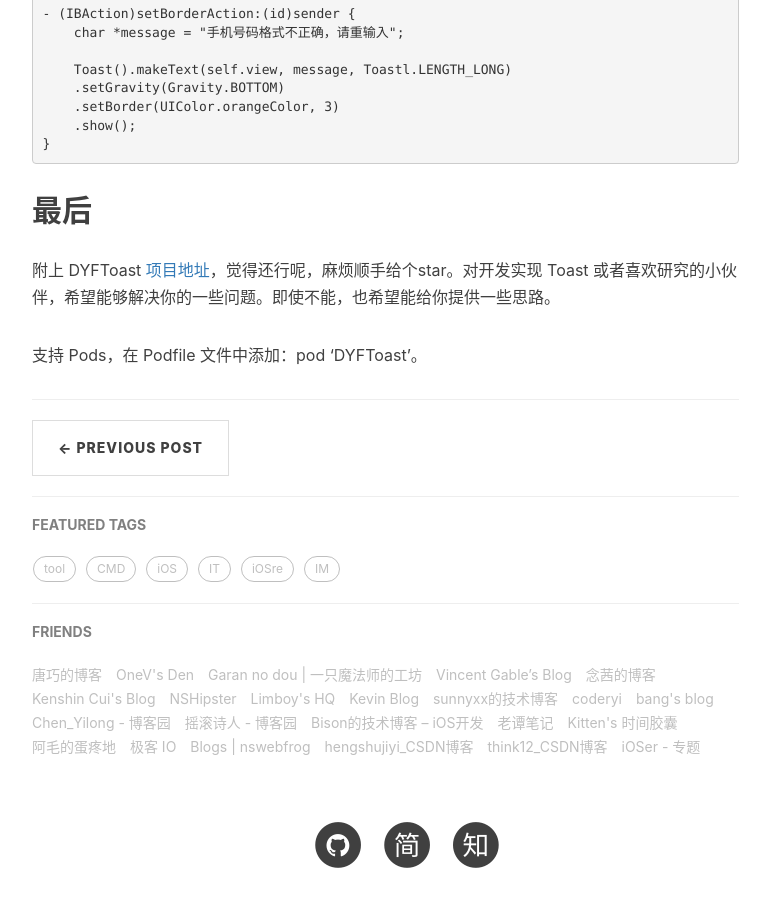
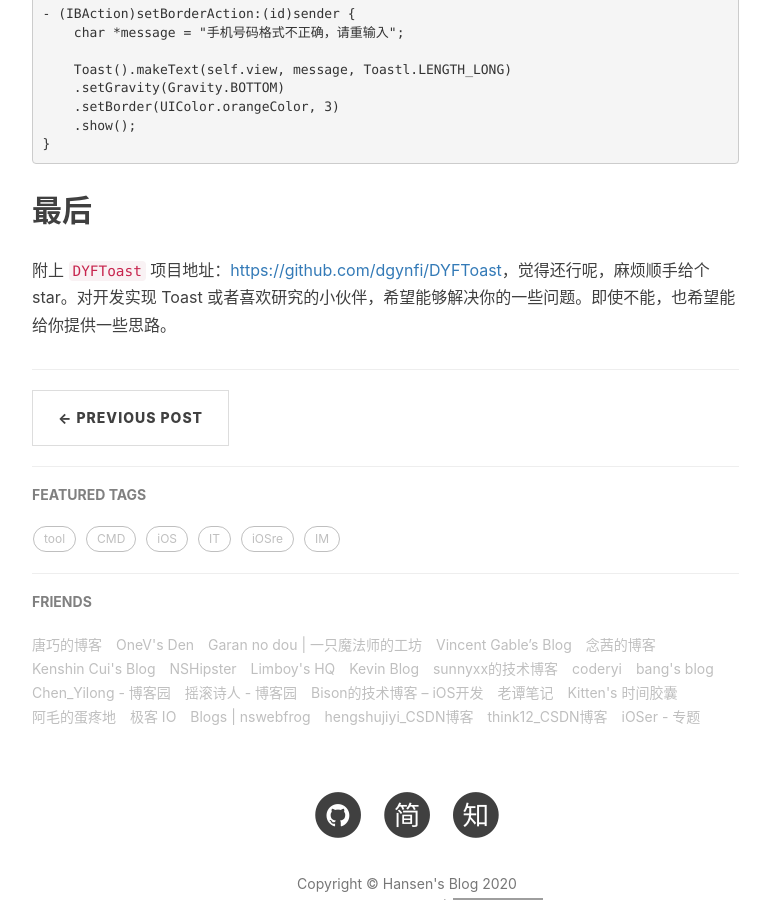
Before and after one commit to itenfay/itenfay.github.io, a Jekyll site: the page built from _posts/2019-08-08-using-chain-programming-to-simulate-android-toast-in-ios.md, in a window 1280 px wide and 900 px high, scrolled down 2732 px. Shown: the whole window, without its empty margins (233-1003 px from the left). Built offline with Jekyll 4.4.1, drawn with Linux system fonts in a browser that asks for light colours; nearby versions of some CDN libraries; comment, search, counter and statistics services are not loaded; grey boxes are pictures that could not be loaded.

Commit message:
[::] using chain programming to simulate android toast

```diff
--- a/_posts/2019-08-08-using-chain-programming-to-simulate-android-toast-in-ios.md
+++ b/_posts/2019-08-08-using-chain-programming-to-simulate-android-toast-in-ios.md
@@ -122,6 +122,4 @@ pod 'DYFToast'
 
 ## 最后
 
-附上 DYFToast [项目地址](https://github.com/dgynfi/DYFToast)，觉得还行呢，麻烦顺手给个star。对开发实现 Toast 或者喜欢研究的小伙伴，希望能够解决你的一些问题。即使不能，也希望能给你提供一些思路。
-
-支持 Pods，在 Podfile 文件中添加：pod 'DYFToast'。
+附上 `DYFToast` 项目地址：[https://github.com/dgynfi/DYFToast](https://github.com/dgynfi/DYFToast)，觉得还行呢，麻烦顺手给个star。对开发实现 Toast 或者喜欢研究的小伙伴，希望能够解决你的一些问题。即使不能，也希望能给你提供一些思路。
```
